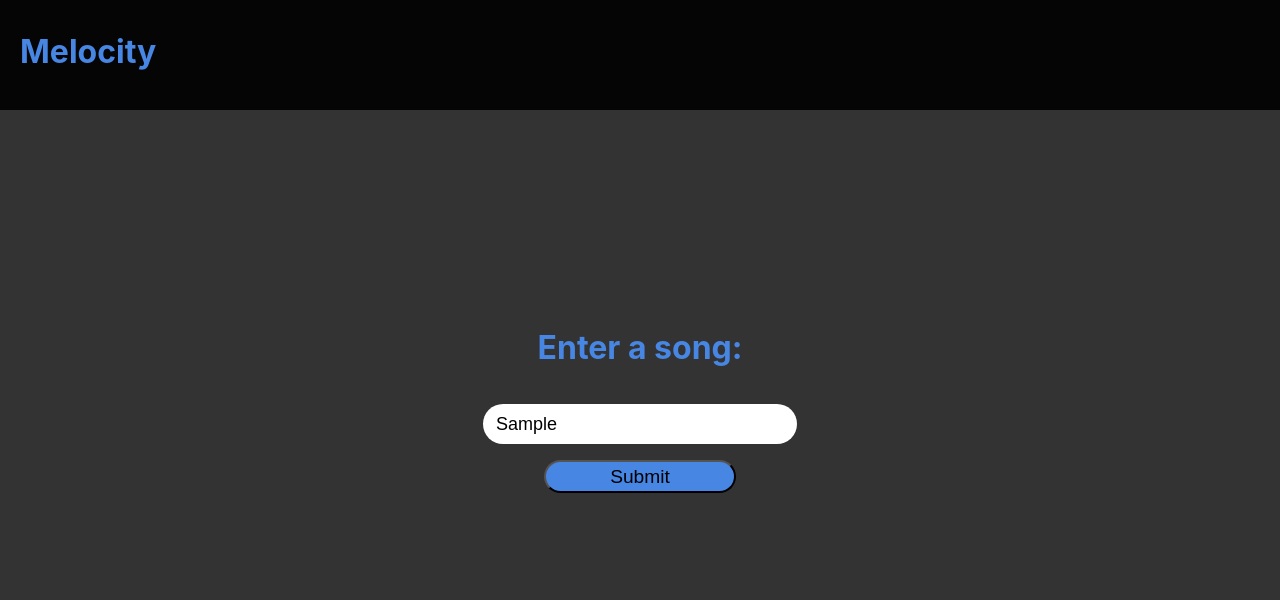
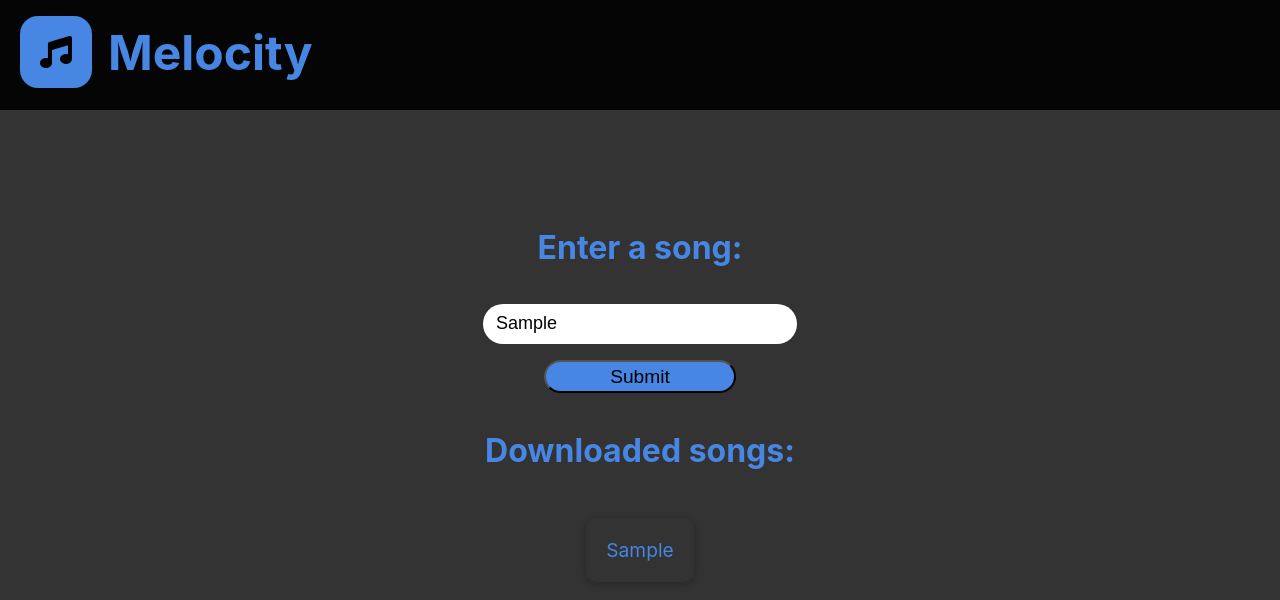
Before and after one commit to shrav-prakash/melocity, a React (Create React App) app: page / in a window 1280 px wide. Both pictures are taken after typing "Sample" into the empty fields and a click on the button "Submit". Shown: the top 600 px of the page. Built offline with nearby package versions, Linux system fonts and the light colour scheme.

Commit message:
progress: mainpage

```diff
--- a/src/components/startPage/mainPage/mainPage.css
+++ b/src/components/startPage/mainPage/mainPage.css
@@ -4,6 +4,25 @@
 
 h1 {
   color: var(--spblue);
+}
+
+ul {
+  display: flex;
+  align-items: center;
+  flex-direction: column;
+  margin: 0px;
+  padding: 0px;
+}
+
+li {
+  text-align: center;
+  color: var(--spblue);
+  font-size: larger;
+  margin: 0.7rem 0;
+  padding: 20px;
+  box-shadow: 0 2px 8px rgba(0, 0, 0, 0.26);
+  border-radius: 10px;
+  display: block;
 }
 
 .main {
--- a/src/components/startPage/mainPage/mainPage.js
+++ b/src/components/startPage/mainPage/mainPage.js
@@ -1,11 +1,27 @@
-import './mainPage.css'
+import { react } from '@babel/types';
+import './mainPage.css';
+import { useState } from 'react';
 
-export default function mainPage() {
+function MainPage() {
+
+    const clickHandler = (event) => {
+        setsongList(songList => [...songList, songName]);
+    }
+
+    const [songName, setsongName] = useState('');
+    const [songList, setsongList] = useState([]);
+
     return (
         <div className='main'>
             <h1>Enter a song: </h1>
-            <input type="text" placeholder="Song Name" />
-            <button className='submitSong'>Submit</button>
+            <input type="text" placeholder="Song Name" onChange={(event) => setsongName(event.target.value)} />
+            <button className='submitSong' onClick={clickHandler}>Submit</button>
+            <h1>Downloaded songs:</h1>
+            <ul>
+                {songList.map(song => <li>{song}</li>)}
+            </ul>
         </div>
     );
 }
+
+export default MainPage;
--- a/src/components/startPage/pageTop/pageTop.css
+++ b/src/components/startPage/pageTop/navBar.css
@@ -17,3 +17,23 @@ h3 {
   color: var(--spblue);
   font-size: xx-large;
 }
+
+.logo {
+  width: 2em;
+  background-color: var(--spblue);
+  padding: 20px;
+  border-radius: 25%;
+}
+
+.heading {
+  display: flex;
+  align-items: center;
+  gap: 1em;
+  padding-top: 1em;
+}
+
+.melo {
+  color: var(--spblue);
+  font-size: 3em;
+  font-weight: bold;
+}
--- /dev/null
+++ b/src/components/startPage/pageTop/navBar.js
@@ -0,0 +1,12 @@
+import "./navBar.css";
+import icon from '../../assets/favico.svg';
+
+export default function pageTop() {
+    return (
+        <div className="top">
+            <div className='heading'>
+                <img src={icon} className='logo' /><span className='melo'>Melocity</span>
+            </div>
+        </div>
+    );
+}
--- a/src/components/startPage/pageTop/pageTop.js
+++ /dev/null
@@ -1,9 +0,0 @@
-import "./pageTop.css";
-
-export default function pageTop() {
-    return (
-        <div className="top">
-            <h3>Melocity</h3>
-        </div>
-    );
-}
--- a/src/components/startPage/startPage.js
+++ b/src/components/startPage/startPage.js
@@ -1,10 +1,10 @@
-import PageTop from './pageTop/pageTop';
-import MainPage from './mainPage/mainPage'
+import NavBar from './pageTop/navBar';
+import MainPage from './mainPage/mainPage';
 
 export default function startPage() {
     return (
         <div>
-            <PageTop />
+            <NavBar />
             <MainPage />
         </div>
     );
```
